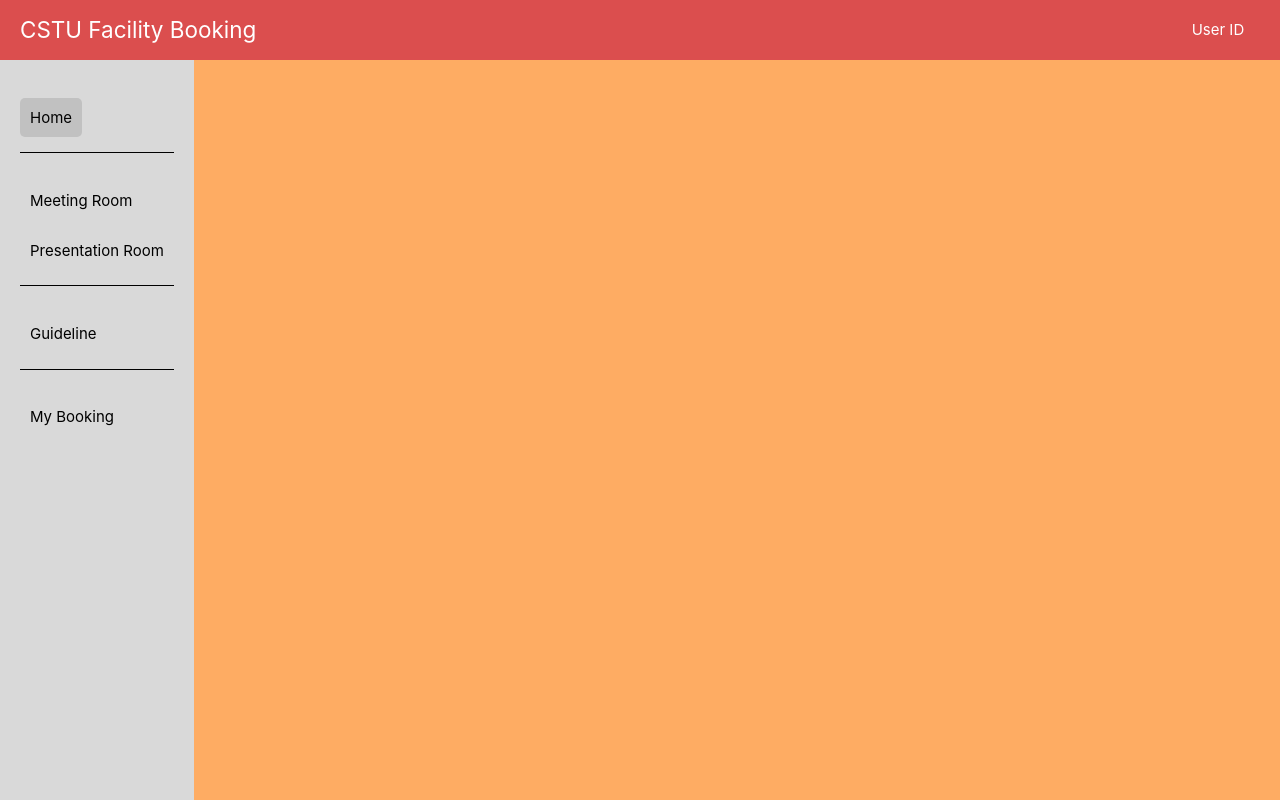
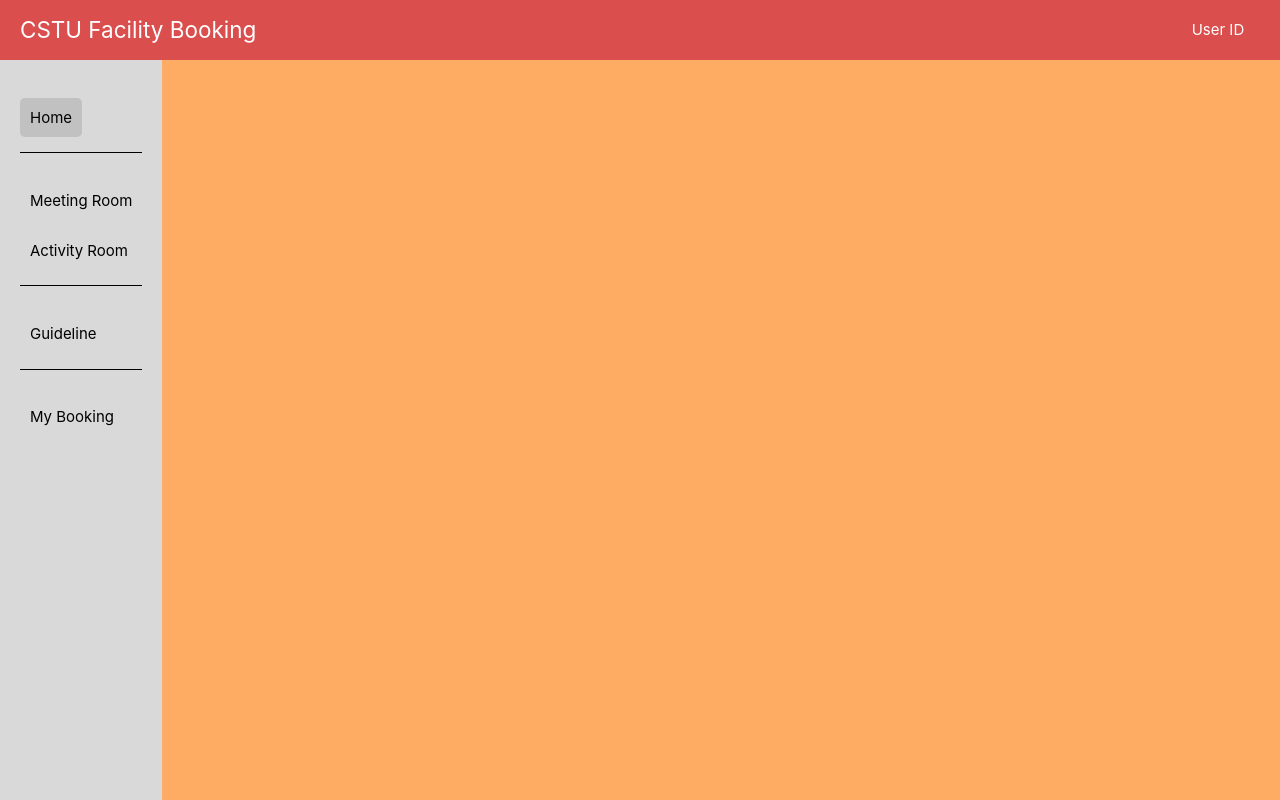
Before and after one commit to POOHRIN/CSTU-FACILITY-BOOKING-WEBSITE, a Vue app: page /home in a window 1280 px wide. Built offline with nearby package versions, Linux system fonts and the light colour scheme.

Commit message:
Small Fix

```diff
--- a/src/router/index.ts
+++ b/src/router/index.ts
@@ -5,8 +5,6 @@ import Guideline from '../views/GuideLineView.vue'
 import MyBooking from '../views/MyBookingView.vue'
 import MeetingRoom from '../views/MeetingRoomView.vue'
 import ActivityRoom from '../views/ActivityRoomView.vue'
-import PresentationRoom from '../views/PresentationRoomView.vue'
-import FacilityInfo from '../views/FacilityInfoView.vue'
 import MeetingRoomDetail from '../views/MeetingRoomDetail.vue'
 
 const router = createRouter({
@@ -46,16 +44,6 @@ const router = createRouter({
           component: ActivityRoom
         },
         {
-          path: 'presentation-room',
-          name: 'presentation-room',
-          component: PresentationRoom
-        },
-        {
-          path: 'facility-info',
-          name: 'facility-info',
-          component: FacilityInfo
-        },
-        {
           path: "/meeting-room/:roomId",
           name: "MeetingRoomDetail",
           component: MeetingRoomDetail
--- a/src/views/FacilityInfoView.vue
+++ /dev/null
@@ -1,7 +0,0 @@
-<script setup lang="ts">
-
-</script>
-
-<template>
-    <h2>FACILITYINFO</h2>
-</template>
--- a/src/views/Navbar.vue
+++ b/src/views/Navbar.vue
@@ -71,6 +71,7 @@ onUnmounted(() => {
   width: auto;
   box-shadow: 0px 4px 6px rgba(0, 0, 0, 0.1);
   border-radius: 4px;
+  z-index: 9999;
 }
 
 .dropdown-menu li {
--- a/src/views/PresentationRoomView.vue
+++ /dev/null
@@ -1,5 +0,0 @@
-<script setup lang="ts"/>
-
-<template>
-    <h2>PRESENTATIONROOM</h2>
-</template>
--- a/src/views/Sidebar.vue
+++ b/src/views/Sidebar.vue
@@ -19,9 +19,9 @@
       </li>
       <li>
         <router-link
-          to="/home/presentation-room"
-          :class="{ active: isActive('/home/presentation-room'), disabled: isActive('/home/presentation-room') }">
-          Presentation Room
+          to="/home/activity-room"
+          :class="{ active: isActive('/home/activity-room'), disabled: isActive('/home/activity-room') }">
+          Activity Room
         </router-link>
       </li>
     </ul>
```
